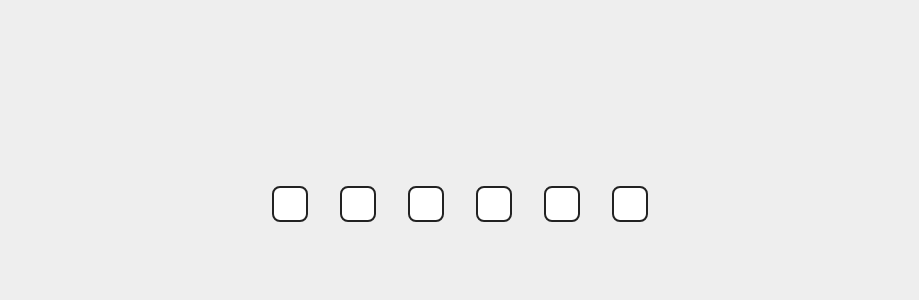
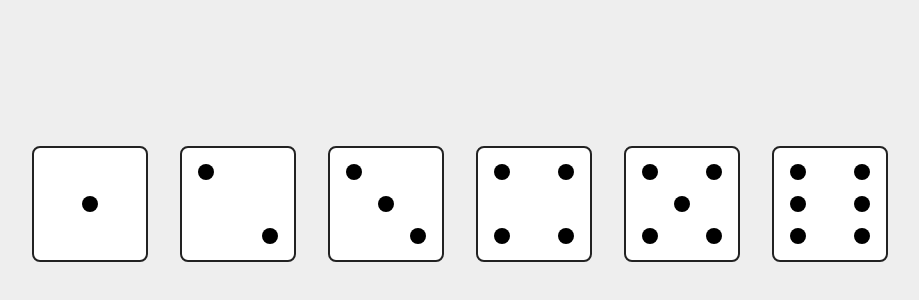
Before and after one commit to StefanMogren/lecture-28-okt-grid, a plain HTML site: page exercise-css-grid-bootcamp/00_grid-dices-A/index.html in a window 1280 px wide. Shown: the part 196-496 px from the top of the page, without its empty margins (180-1099 px from the left). Drawn offline with Linux system fonts and the light colour scheme.

Commit message:
Finished 00_grid-dices-A

```diff
--- a/exercise-css-grid-bootcamp/00_grid-dices-A/css/style.css
+++ b/exercise-css-grid-bootcamp/00_grid-dices-A/css/style.css
@@ -15,10 +15,11 @@ body {
     border: 2px solid #222;
     border-radius: .5rem;
     margin: 1rem;
-    display: flex;
+    display: grid;
     padding: 1rem;
     box-sizing: border-box;
-
+    grid-template-columns: repeat(5, 1rem);
+    grid-template-rows: repeat(5, 1rem);
     /* HÄR KODAR DU UPP DIN GRID */
 }
 
@@ -27,133 +28,132 @@ body {
 }
 
 .dice aside {
-    background: #222;
-    border-radius: 99rem;
-    display: none;
+    background: none;
+    border-radius: 50%;
 }
 
 .dice.dots-1 aside:nth-child(1) {
-    display: block;
-
-
+    grid-column: 3/4;
+    grid-row: 3/4;
+    background-color: black;
 }
 
 .dice.dots-2 aside:nth-child(1) {
-    display: block;
-
-
+    grid-column: 1/2;
+        grid-row: 1/2;
+        background-color: black;
 }
 
 .dice.dots-2 aside:nth-child(2) {
-    display: block;
-
-
+    grid-column: 5/6;
+        grid-row: 5/6;
+        background-color: black;
 }
 
 .dice.dots-3 aside:nth-child(1) {
-    display: block;
-
-
+    grid-column: 1/2;
+    grid-row: 1/2;
+    background-color: black;
 }
 
 .dice.dots-3 aside:nth-child(2) {
-    display: block;
-
-
+    grid-column: 3/4;
+        grid-row: 3/4;
+        background-color: black;
 }
 
 .dice.dots-3 aside:nth-child(3) {
-    display: block;
-
-
+    grid-column: 5/6;
+        grid-row: 5/6;
+        background-color: black;
 }
 
 .dice.dots-4 aside:nth-child(1) {
-    display: block;
-
-
+    grid-column: 1/2;
+        grid-row: 1/2;
+        background-color: black;
 }
 
 .dice.dots-4 aside:nth-child(2) {
-    display: block;
-
-
+    grid-column: 5/6;
+        grid-row: 1/2;
+        background-color: black;
 }
 
 .dice.dots-4 aside:nth-child(3) {
-    display: block;
-
-
+    grid-column: 1/2;
+        grid-row: 5/6;
+        background-color: black;
 }
 
 .dice.dots-4 aside:nth-child(4) {
-    display: block;
-
-
+    grid-column: 5/6;
+        grid-row: 5/6;
+        background-color: black;
 }
 
 .dice.dots-5 aside:nth-child(1) {
-    display: block;
-
-
+    grid-column: 1/2;
+        grid-row: 1/2;
+        background-color: black;
 }
 
 .dice.dots-5 aside:nth-child(2) {
-    display: block;
-
-
+    grid-column: 5/6;
+        grid-row: 1/2;
+        background-color: black;
 }
 
 .dice.dots-5 aside:nth-child(3) {
-    display: block;
-
-
+    grid-column: 3/4;
+        grid-row: 3/4;
+        background-color: black;
 }
 
 .dice.dots-5 aside:nth-child(4) {
-    display: block;
-
-
+    grid-column: 1/2;
+        grid-row: 5/6;
+        background-color: black;
 }
 
 .dice.dots-5 aside:nth-child(5) {
-    display: block;
-
-
+    grid-column: 5/6;
+        grid-row: 5/6;
+        background-color: black;
 }
 
 .dice.dots-6 aside:nth-child(1) {
-    display: block;
-
-
+    grid-column: 1/2;
+        grid-row: 1/2;
+        background-color: black;
 }
 
 .dice.dots-6 aside:nth-child(2) {
-    display: block;
-
-
+    grid-column: 5/6;
+        grid-row: 1/2;
+        background-color: black;
 }
 
 .dice.dots-6 aside:nth-child(3) {
-    display: block;
-
-
+    grid-column: 1/2;
+        grid-row: 3/4;
+        background-color: black;
 }
 
 .dice.dots-6 aside:nth-child(4) {
-    display: block;
-
-
+    grid-column: 5/6;
+        grid-row: 3/4;
+        background-color: black;
 }
 
 .dice.dots-6 aside:nth-child(5) {
-    display: block;
-
-
+    grid-column: 1/2;
+        grid-row: 5/6;
+        background-color: black;
 }
 
 .dice.dots-6 aside:nth-child(6) {
-    display: block;
-
-
+    grid-column: 5/6;
+        grid-row: 5/6;
+        background-color: black;
 }
```
